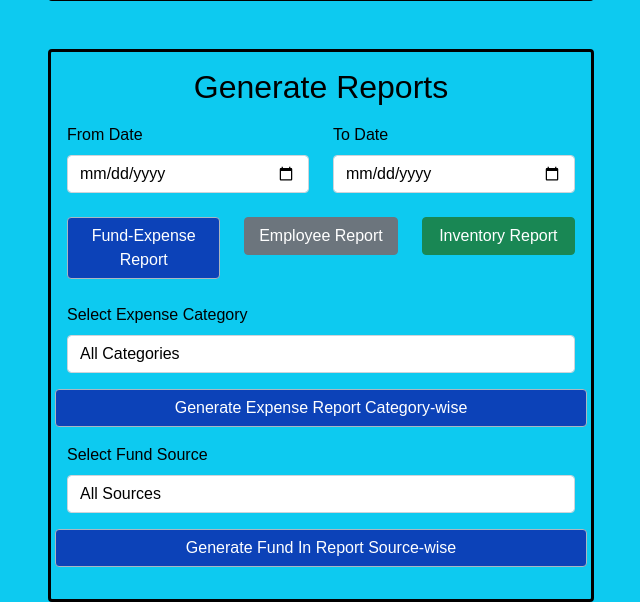
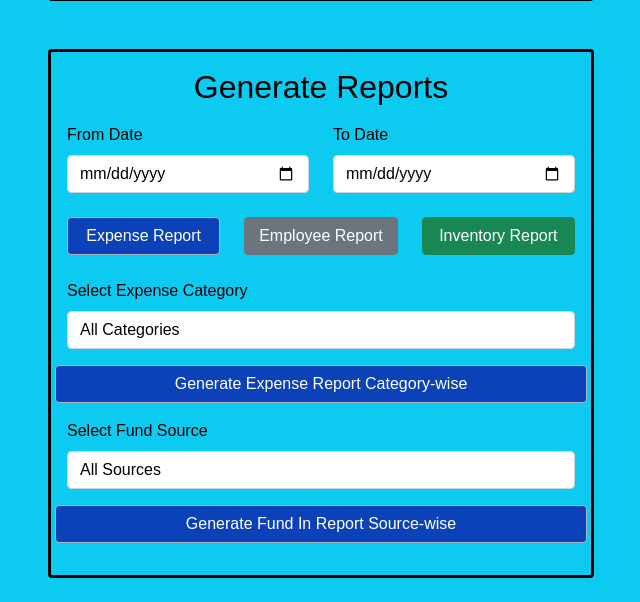
Before and after one commit to nag2mani/SuryaShaktiEngineeringWorks, a Django app: page /report/ in a window 1280 px wide. Shown: the part 583-1185 px from the top of the page, without its empty margins (319-959 px from the left). After the commit the page ends 1161 px from the top, so only its background shows below. Run offline with Django 5.2, Linux system fonts and the light colour scheme.

Commit message:
renamed fund expanse report

```diff
--- a/SSEW/home/templates/report.html
+++ b/SSEW/home/templates/report.html
@@ -102,7 +102,7 @@
                             <div class="row mb-3">
                                 <div class="col-md-4 my-2">
                                     <button type="submit" name="report_type" value="fund_expense_xlsx"
-                                        class="btn btn-primary w-100">Fund-Expense Report</button>
+                                        class="btn btn-primary w-100">Expense Report</button>
                                 </div>
                                 <div class="col-md-4 my-2">
                                     <button type="submit" name="report_type" value="employee_xlsx"
```
